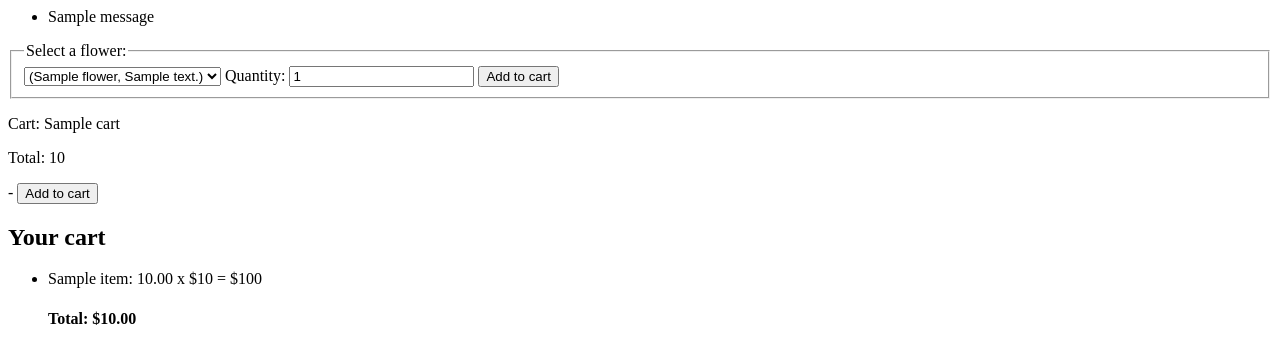
After one commit to st25352-Rishitha/CSC2_Flask_practise, a Flask app: template templates/index2.html in a window 1280 px wide. The commit adds this page. Shown: the top 364 px of the page. Run offline with Flask 3, Linux system fonts and the light colour scheme; the template is opened without the code that fills it: most values are stand-ins (such as "Sample title", 1, 10 or a date in 2020); one stand-in notice (Sample message) is shown.

Commit message:
First version

```diff
--- a/app.py
+++ b/app.py
@@ -1,13 +1,81 @@
+import json
+
 from flask import Flask, render_template, request, session, flash, redirect, url_for
 
 app = Flask(__name__)
 
 app.secret_key = "osc2026"
 
-@app.route("/")
-def home():
-    return render_template("home.html")
+@app.route ('/')
+def index():
+    flowers,addons = load_data()
+    cart = session.get('cart', {})
+    total = 111
+    return render_template('index.html', flowers=flowers, addons=addons, cart=cart, total= total)
+
+@app.route ('/test')
+def test():
+    flowers, addons = load_data()
+    return render_template("index1.html", flowers=flowers, addons=addons)
 
 
-if __name__ == "__main__":
-    app.run(debug=True)
+def load_data():
+    with open ('data/flowers.json') as file:
+        flowers = json.load (file)
+
+    with open ('data/addons.json') as file:
+        addons = json.load (file)
+
+    return flowers, addons
+
+# Add selected flower to the shopping cart
+@app.route('/add_to_cart', methods=['POST'])
+def add_to_cart():
+    flower = request.form['flower'] # get selected flower name
+    quantity= int(request.form['quantity']) # convert quantity to a number
+    flowers, addons = load_data() # get flower data from file, ignore addon data
+    cart = session.get('cart', {}) # get cart from session to start fresh
+
+    if flower not in flowers:
+        flash("Invalid flower selection.")
+        return redirect(url_for('index'))
+
+    if flower in cart:
+     cart[flower]['quantity'] += quantity # add wxisting quantity
+    else:
+        cart[flower] = {
+            'price': flowers[flower]['price'],
+            'quantity': quantity
+        }
+
+    session['cart'] = cart #update session.
+    session.modified = True # mark session as modified to ensure it is saved
+    flash(f"{quantity} {flower}(s) have been added to the cart.")
+    return redirect(url_for('index'))
+
+# Remove an item from the shopping cart
+@app.route('/remove_from_cart/<item>')
+def remove_from_cart(item):
+    cart = session.get('cart', {})
+    if item in cart:
+        del cart[item]
+        session['cart'] = cart
+        session.modified = True
+        flash(f"{item} has been removed from the cart.")
+    else:
+        flash(f"{item} is not in the cart.")
+    return redirect(url_for('home'))
+
+# @app.route ('/cart')
+# def remove_from_cart():
+#     cart = session
+
+# Calculate total cost based on cart contents and selected addons
+def calculate_total(cart, selected_addons):
+    total = sum(item['price'] * item['quantity'] for item in cart.values())
+    total = sum(total, sum(selected_addons.values()))
+    return total
+
+
+if __name__ == '__main__':
+  app.run(debug=True)
--- /dev/null
+++ b/templates/index2.html
@@ -0,0 +1,45 @@
+<head>
+    <meta charset="UTF-8">
+    <meta name="viewport" content="width=device-width, initial-scale=1.0">
+    <title> Flask website </title>
+</head>
+    {% with messages = get_flashed_messages() %}
+        {% if messages %}
+            <ul class="flashes">
+                {% for message in messages %}
+                    <li>{{ message }}</li>
+                {% endfor %}
+            </ul>
+        {% endif %}
+    {% endwith %}
+    <form action="{{ url_for('add_to_cart')}}" method="post">
+        <fieldset>
+            <legend for="flower">Select a flower:</legend>
+                <select name="flower" id="flower">
+                {% for flower in flowers %}
+                    <option value="{{ flower }}">{{ flower }}</option>
+                {% endfor %}
+                </select>
+                <label for="quantity">Quantity:</label>
+                <input type="number" name="quantity" value="1" min="1">
+                <button type="submit">Add to cart</button>
+            </fieldset>
+        <p>Cart: {{ cart }}</p>
+        <p> Total: {{total}}</p> -
+        <button type="submit">Add to cart</button>
+    </form>
+    <h2> Your cart</h2>
+    {% if cart %}
+    <ul>
+        {% for item, details in cart.items() %}
+            <li>{{ item }}: {{'%.2f' % details['quantity'] }} x
+                                       ${{ details['price'] }}
+                = ${{ details['quantity'] * details['price'] }}
+            </li>
+
+            <h4>Total: ${{ '%.2f' % total }}</h4>
+        {% endfor %}
+    </ul>
+    {% else %}
+     <p>Your cart is empty</P>
+    {% endif %}
```
Also changed, not shown: Data/addons.json (+4 -4 lines), Data/flowers.json (+5 -4 lines), static/style.css (+39 -0 lines), templates/base.html (added, +20 -0 lines), templates/index.html (+89 -10 lines), templates/index1.html (+12 -16 lines), templates/test.html (added, +11 -0 lines), templates/about.html (added), templates/invoices.html (added), templates/order_history.html (added), 1 other file.
